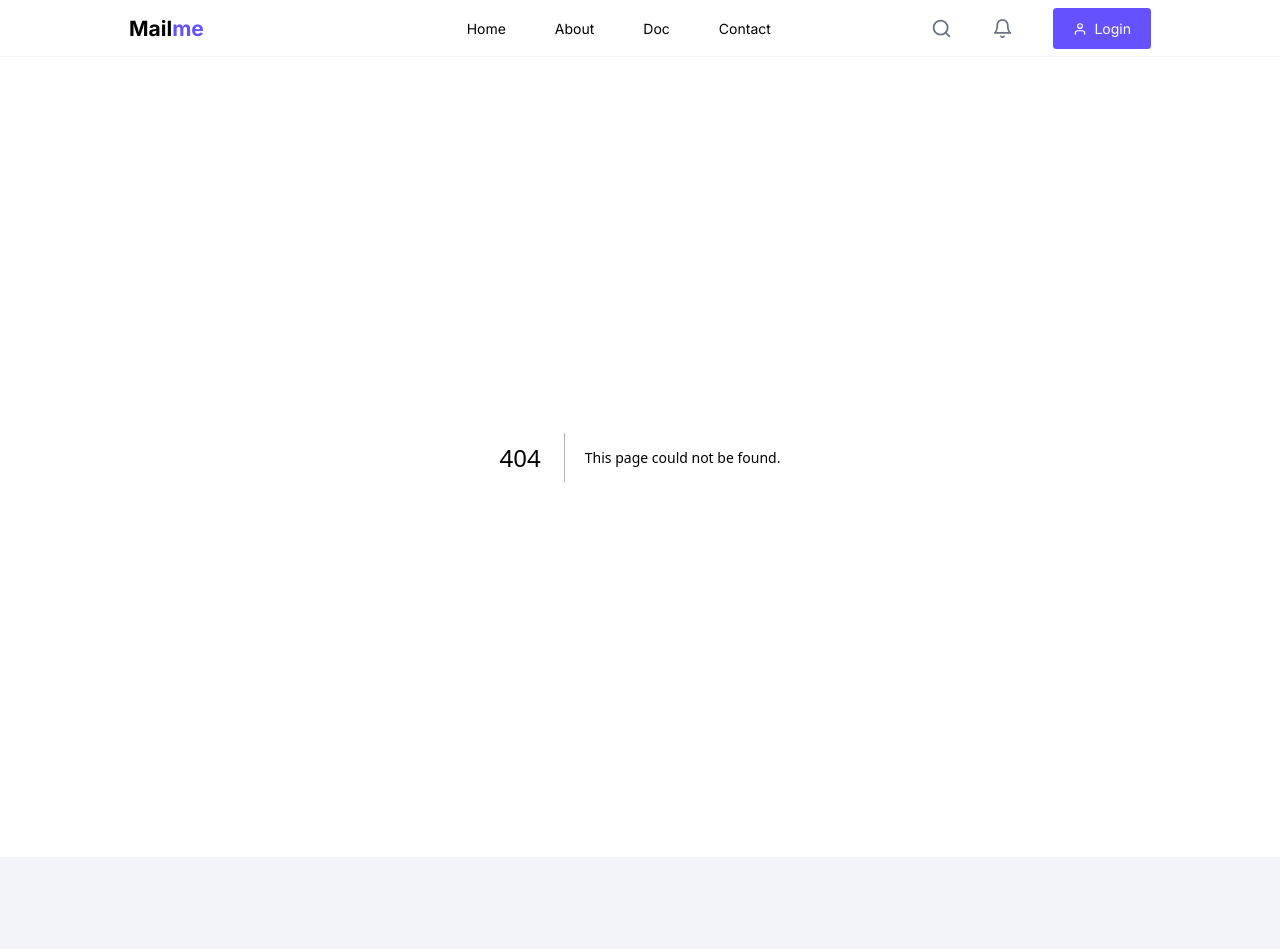
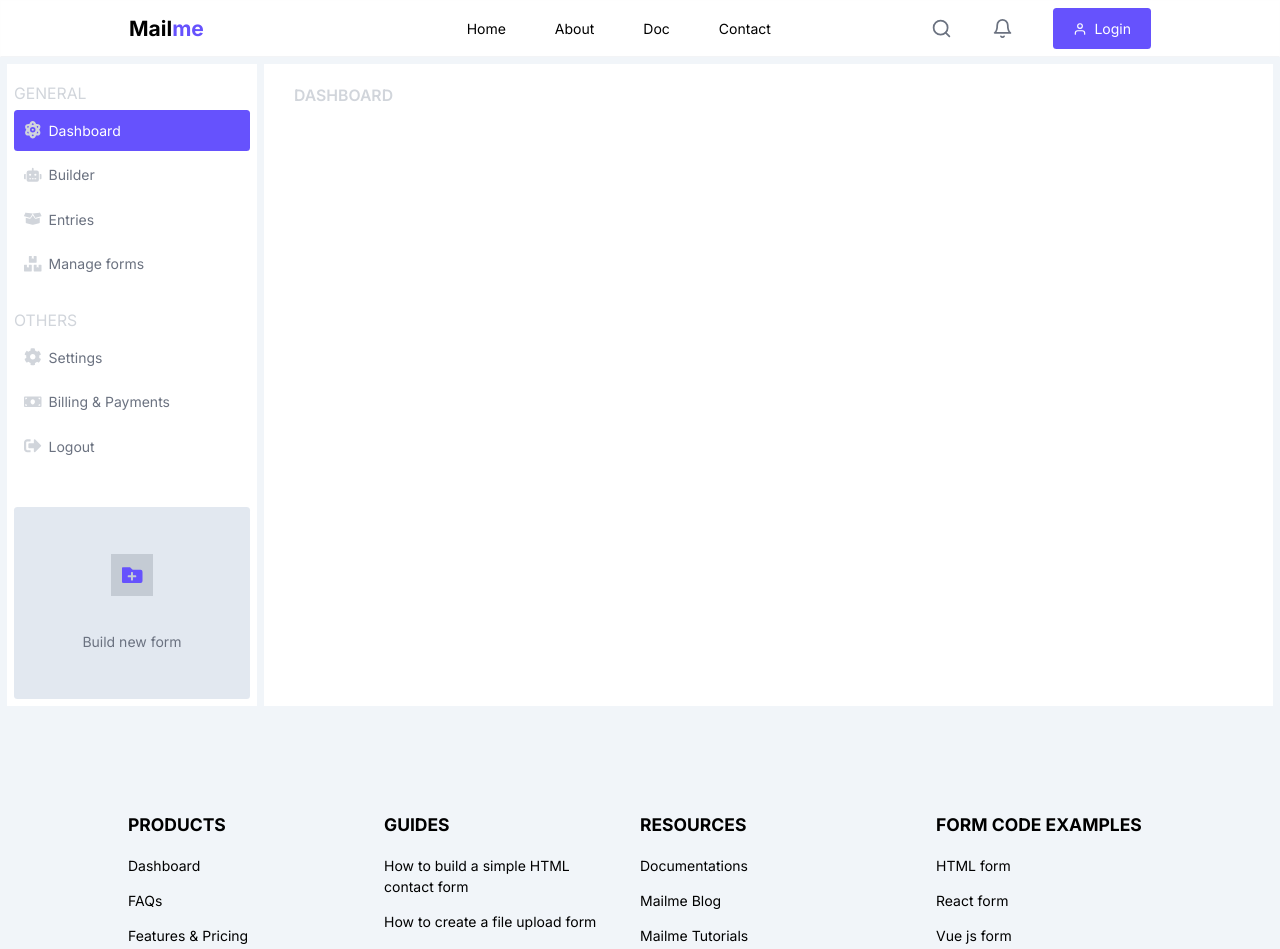
Before and after one commit to abel-otegbola/Formilio, a Next.js app: page /dashboard in a window 1280 px wide. Before the commit this address had no page. Shown: the top 949 px of the page. Built offline with nearby package versions, Linux system fonts and the light colour scheme.

Commit message:
feat: build dashboard ui and components

```diff
--- a/package.json
+++ b/package.json
@@ -11,6 +11,7 @@
   "dependencies": {
     "@next/font": "13.1.6",
     "next": "13.1.6",
+    "next-auth": "^4.19.0",
     "react": "18.2.0",
     "react-dom": "18.2.0",
     "react-icons": "^4.7.1"
--- /dev/null
+++ b/src/app/(views)/dashboard/builder/page.js
@@ -0,0 +1,19 @@
+import BuilderSidebar from "@/components/builderSidebar";
+import { FaFolderPlus } from "react-icons/fa";
+
+export default function Builder() {
+    return (
+        <div className="">
+            <h3 className="font-semibold text-lg text-gray-300">DASHBOARD / BUILDER</h3>
+            <div className="flex">
+                <div className="flex-1 mr-2">
+                    <div className="flex flex-col items-center justify-center w-full p-[20%] mt-[20px] bg-slate-200 dark:bg-gray-900 rounded text-center">
+                        <a href="/dashboard/builder"><FaFolderPlus className="p-3 mb-10 text-5xl bg-gray-600/[0.2] text-blue" /></a>
+                        <a href="/dashboard/builder">Drag and drop components here</a>
+                    </div>
+                </div>
+                <BuilderSidebar />
+            </div>
+        </div>
+    )
+}
--- /dev/null
+++ b/src/app/(views)/dashboard/layout.js
@@ -0,0 +1,13 @@
+import Sidebar from "@/components/sidebar";
+
+export default function Layout({ children }) {
+    return (
+        <div className="flex bg-slate-100 dark:bg-gray-800 p-2">
+            <Sidebar />
+            <div className="ml-2 flex-1 bg-white dark:bg-gray-800 p-[20px] px-[30px]">
+                {children}
+            </div>
+
+        </div>
+    )
+}
--- /dev/null
+++ b/src/app/(views)/dashboard/page.js
@@ -0,0 +1,9 @@
+import Sidebar from "@/components/sidebar";
+
+export default function Dashboard() {
+    return (
+        <div className="">
+            <h3 className="font-semibold text-lg text-gray-300">DASHBOARD</h3>
+        </div>
+    )
+}
--- /dev/null
+++ b/src/components/builderSidebar.js
@@ -0,0 +1,19 @@
+export default function BuilderSidebar() {
+    const components = ["Heading", "Paragraph", "Input", "Textarea", "Radio", 'Checkbox']
+
+    return(
+        <div className="w-[250px] p-2 mt-[20px] bg-gray-200/[0.3] dark:bg-gray-900 text-gray-500 dark:text-gray-300">
+            <h4 className="p-2 border-2 border-gray-50 border-b-blue">COMPONENTS</h4>
+
+            <div className="grid grid-cols-2 gap-2 my-5">
+                {
+                    components.map((item,i) => {
+                        return (
+                            <p key={i} className="text-center p-3 py-7 border border-gray-100 shadow-lg bg-white dark:bg-gray-800 hover:bg-blue hover:text-white cursor-pointer rounded" draggable="true">{item}</p>
+                        )
+                    })
+                }
+            </div>
+        </div>
+    )
+}
--- a/src/components/footer.js
+++ b/src/components/footer.js
@@ -4,28 +4,28 @@ export default function AppFooter() {
     return (
         <div className="bg-slate-100 dark:bg-gray-800">
             <div className="flex flex-wrap justify-between px-[10%] py-[7%]">
-                <ul className="md:w-[25%] pr-5">
+                <ul className="md:w-[25%] pr-[40px]">
                     <h3 className="text-xl font-bold my-3">PRODUCTS</h3>
                     <li className="w-full flex"><a href="/" className="w-full py-2 hover:text-blue">Dashboard</a></li>
                     <li className="w-full flex"><a href="/" className="w-full py-2 hover:text-blue">FAQs</a></li>
                     <li className="w-full flex"><a href="/" className="w-full py-2 hover:text-blue">Features & Pricing</a></li>
                     <li className="w-full flex"><a href="/" className="w-full py-2 hover:text-blue">Contact Us</a></li>
                 </ul>
-                <ul className="md:w-[25%] pr-5">
+                <ul className="md:w-[25%] pr-[40px]">
                     <h3 className="text-xl font-bold my-3">GUIDES</h3>
                     <li className="w-full flex"><a href="/" className="w-full py-2 hover:text-blue">How to build a simple HTML contact form</a></li>
                     <li className="w-full flex"><a href="/" className="w-full py-2 hover:text-blue">How to create a file upload form</a></li>
                     <li className="w-full flex"><a href="/" className="w-full py-2 hover:text-blue">How to upload files from your HTML forms</a></li>
                     <li className="w-full flex"><a href="/" className="w-full py-2 hover:text-blue">How to create email templates</a></li>
                 </ul>
-                <ul className="md:w-[25%] pr-5">
+                <ul className="md:w-[25%] pr-[40px]">
                     <h3 className="text-xl font-bold my-3">RESOURCES</h3>
                     <li className="w-full flex"><a href="/" className="w-full py-2 hover:text-blue">Documentations</a></li>
                     <li className="w-full flex"><a href="/" className="w-full py-2 hover:text-blue">Mailme Blog</a></li>
                     <li className="w-full flex"><a href="/" className="w-full py-2 hover:text-blue">Mailme Tutorials</a></li>
                     <li className="w-full flex"><a href="/" className="w-full py-2 hover:text-blue">Examples</a></li>
                 </ul>
-                <ul className="md:w-[25%] pl-5">
+                <ul className="md:w-[25%] pl-[40px]">
                     <h3 className="text-xl font-bold my-3">FORM CODE EXAMPLES</h3>
                     <li className="w-full flex"><a href="/" className="w-full py-2 hover:text-blue">HTML form</a></li>
                     <li className="w-full flex"><a href="/" className="w-full py-2 hover:text-blue">React form</a></li>
--- /dev/null
+++ b/src/components/sidebar.js
@@ -0,0 +1,47 @@
+"use client"
+import { usePathname } from "next/navigation";
+import { FaAtom, FaBoxes, FaBoxOpen, FaChartLine, FaCog, FaFolderPlus, FaMoneyBill, FaRobot, FaSignOutAlt } from "react-icons/fa";
+
+export default function Sidebar() {
+    const path = usePathname()
+
+    const links = [
+        { name: "Dashboard", to: "", icon: <FaAtom /> },
+        { name: "Builder", to: "/builder", icon: <FaRobot /> },
+        { name: "Entries", to: "/entries", icon: <FaBoxOpen /> },
+        { name: "Manage forms", to: "/manage", icon: <FaBoxes /> },
+        { name: "Analytics", to: "/analytics", icon: <FaChartLine /> },
+        { name: "Settings", to: "/settings", icon: <FaCog /> },
+        { name: "Billing & Payments", to: "/billing", icon: <FaMoneyBill /> },
+        { name: "Logout", to: "/", icon: <FaSignOutAlt /> },
+    ]
+
+    return(
+        <div className="w-[250px] p-2 bg-white dark:bg-gray-900 text-gray-500 dark:text-gray-300">
+            <ul className="mt-3 w-full">
+                <h4 className="text-lg text-gray-300">GENERAL</h4>
+                {
+                    links.slice(0,4).map((link,i) => {
+                        return (
+                            <li key={i} className="flex w-full my-1"><a href={`/dashboard${link.to}`} className={`p-[10px] flex items-center hover:bg-blue hover:text-white w-full rounded ${path === `/dashboard${link.to}`? "bg-blue text-white": ""}`}><div className="mr-2 text-xl text-gray-300">{link.icon}</div> {link.name}</a></li>
+                        )
+                    })
+                }
+            </ul>
+            <ul className="mt-7 w-full">
+                <h4 className="text-lg text-gray-300">OTHERS</h4>
+                {
+                    links.slice(5,9).map((link,i) => {
+                        return (
+                            <li key={i} className="flex w-full my-1"><a href={`/dashboard${link.to}`} className={`p-[10px] flex items-center hover:bg-blue hover:text-white w-full rounded ${path === `/dashboard${link.to}`? "bg-blue text-white": ""}`}><div className="mr-2 text-xl text-gray-300">{link.icon}</div> {link.name}</a></li>
+                        )
+                    })
+                }
+            </ul>
+            <div className="flex flex-col items-center justify-center w-full p-[20%] mt-[40px] bg-slate-200 dark:bg-gray-800 rounded text-center">
+                <a href="/dashboard/builder"><FaFolderPlus className="p-3 mb-10 text-5xl bg-gray-600/[0.2] text-blue" /></a>
+                <a href="/dashboard/builder">Build new form</a>
+            </div>
+        </div>
+    )
+}
```
Also changed, not shown: src/pages/api/auth/[...nextauth].js (added), 1 other file (tests, documents, lock files or other folders).
